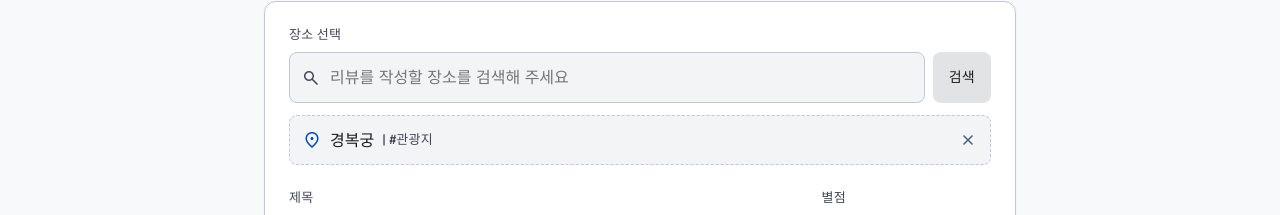
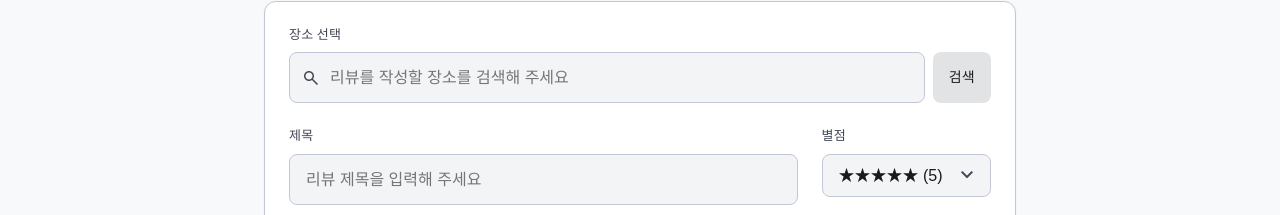
Before and after one commit to ssafy-14-3/seoulmate-FE, a Vue app: page /review/write in a window 1280 px wide. Shown: the part 202-417 px from the top of the page. Built offline with nearby package versions, Linux system fonts and the light colour scheme; no server answers; the HTML template or start-up script is replaced by a standard one.

Commit message:
feat: 리뷰 작성 이동시 장소 id를 파라미터로 받도록 변경

```diff
--- a/src/components/review/ReviewForm.vue
+++ b/src/components/review/ReviewForm.vue
@@ -7,9 +7,7 @@ const props = defineProps({
 })
 
 const searchQuery = ref('')
-const selectedPlace = ref(
-  props.initialReview?.selectedPlace ?? { id: 1, name: '경복궁', category: '관광지' }
-)
+const selectedPlace = ref(props.initialReview?.selectedPlace ?? null)
 
 const title = ref(props.initialReview?.title ?? '')
 const rating = ref(props.initialReview?.rating ?? '5')
@@ -126,8 +124,8 @@ async function handleSubmit() {
             <div v-if="selectedPlace" class="selected-place-preview">
               <div class="place-info">
                 <span class="material-symbols-outlined location-icon">location_on</span>
-                <span class="body-md font-medium">{{ selectedPlace.name }}</span>
-                <span class="label-sm text-sub">| #{{ selectedPlace.category }}</span>
+                <span class="body-md font-medium">{{ selectedPlace.name || ('장소 #' + selectedPlace.id) }}</span>
+                <span v-if="selectedPlace.category" class="label-sm text-sub">| #{{ selectedPlace.category }}</span>
               </div>
               <button class="btn-clear" type="button" @click="clearSelectedPlace">
                 <span class="material-symbols-outlined icon-close">close</span>
--- a/src/views/ListView.vue
+++ b/src/views/ListView.vue
@@ -212,8 +212,6 @@ function goToReview(place) {
     path: '/review/write',
     query: {
       locationId: String(place.id),
-      locationName: place.name,
-      category: place.category,
     },
   })
 }
--- a/src/views/ReviewWriteView.vue
+++ b/src/views/ReviewWriteView.vue
@@ -10,8 +10,6 @@ const initialReview = computed(() => {
   return {
     selectedPlace: {
       id: Number(q.locationId),
-      name: q.locationName ?? '',
-      category: q.category ?? '',
     },
   }
 })
```
